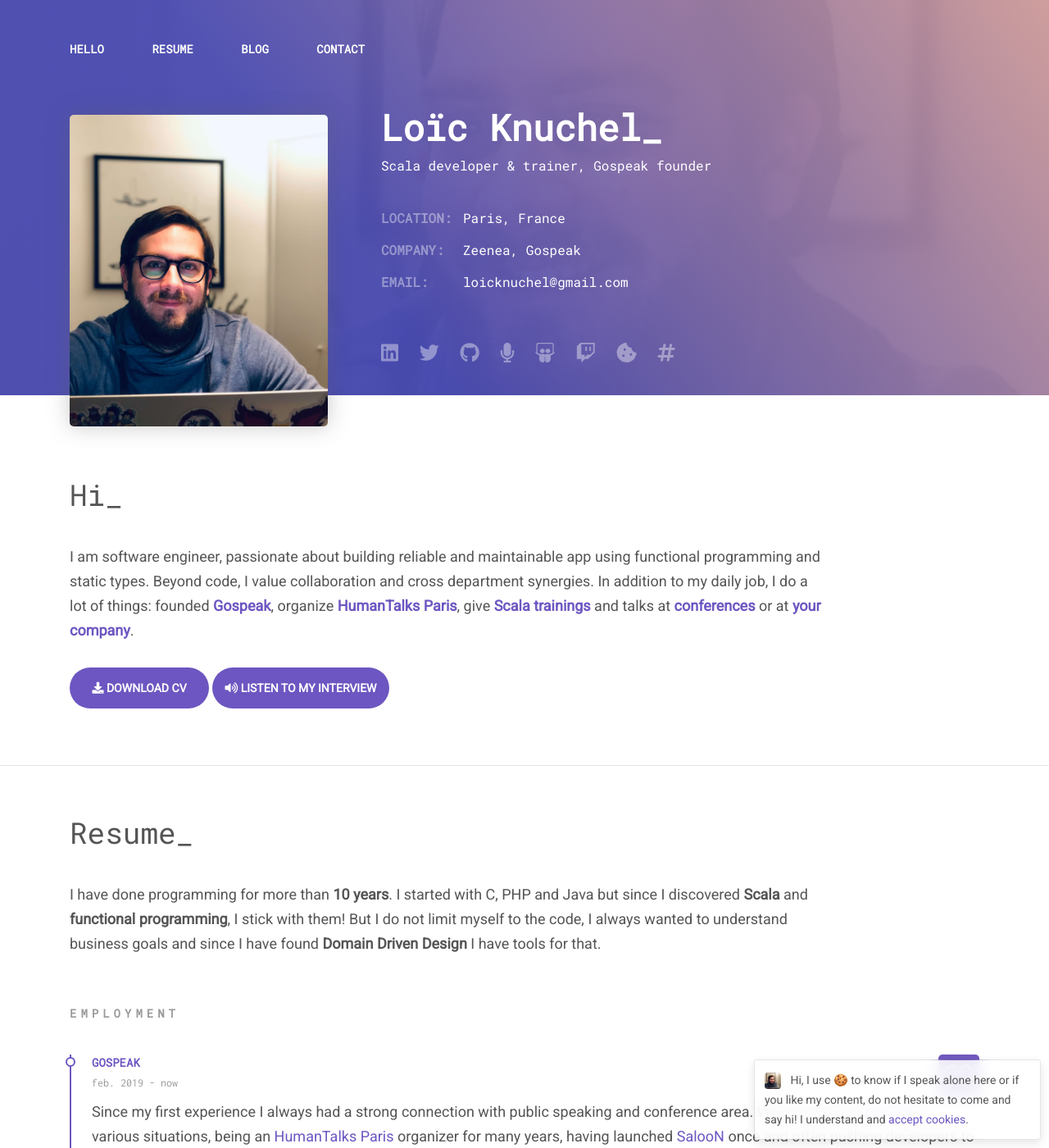
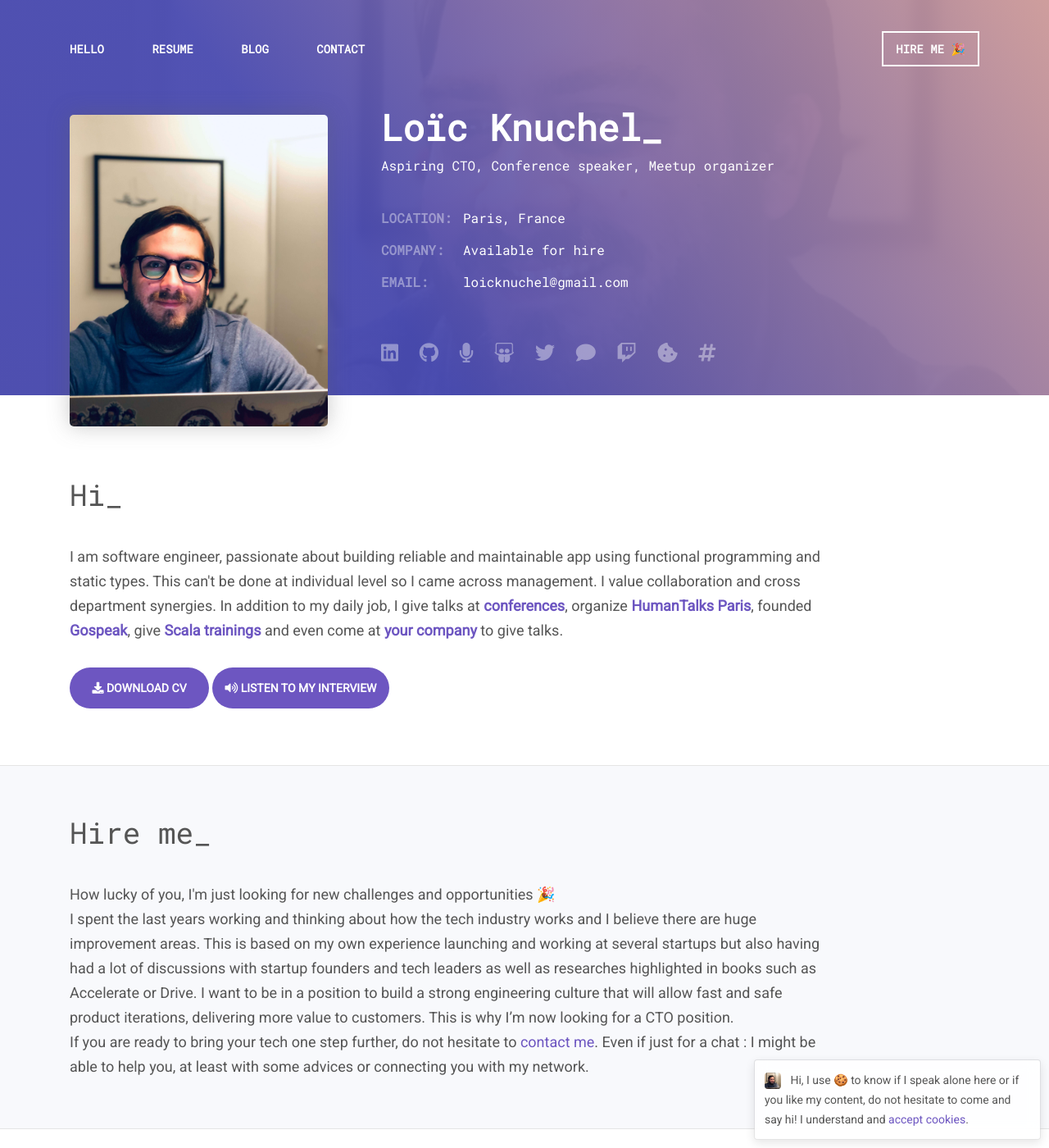
Before and after one commit to loicknuchel/loicknuchel.github.io, a Jekyll site: the page built from index.html, in a window 1280 px wide and 1400 px high. Shown: the whole window at 82% size. Built offline with Jekyll 4.4.1, drawn with Linux system fonts in a browser that asks for light colours; nearby versions of some CDN libraries; comment, search, counter and statistics services are not loaded.

Commit message:
Add hire me CTO section

```diff
--- a/_config.yml
+++ b/_config.yml
@@ -2,7 +2,7 @@
 title: "Loïc Knuchel"
 logo: "/assets/img/avatar.jpg"
 twitter: "loicknuchel"
-hireme: false
+hireme: true
 permalink: /blog/:year/:month/:day/:title
 
 collections:
--- a/index.html
+++ b/index.html
@@ -23,26 +23,26 @@
             </div>
             <div class="col-md-8">
                 <p class="personal-profile__name">Loïc Knuchel_</p>
-                <p class="personal-profile__work">Scala developer & trainer, Gospeak founder</p>
+                <p class="personal-profile__work">Aspiring CTO, Conference speaker, Meetup organizer</p>
                 <div class="personal-profile__contacts">
                     <dl class="contact-list contact-list__opacity-titles">
                         <dt>Location:</dt><dd>Paris, France</dd>
-                        <dt>Company:</dt><dd><a href="https://zeenea.com" target="_blank">Zeenea</a>, <a href="https://gospeak.io" target="_blank">Gospeak</a></dd>
+                        <dt>Company:</dt><dd>Available for hire</dd>
                         <dt>Email:</dt><dd>lo<b></b>icknuche<span>l@</span>gm<i></i>ail<span>.c</span>om</dd>
                         <dt>&nbsp;</dt><dd>&nbsp;</dd>
                     </dl>
                 </div>
                 <p class="personal-profile__social">
                     <a href="https://linkedin.com/in/loicknuchel" target="_blank" title="LinkedIn" data-toggle="tooltip"><i class="fab fa-linkedin"></i></a>
-                    <a href="https://twitter.com/loicknuchel" target="_blank" title="Twitter" data-toggle="tooltip"><i class="fab fa-twitter"></i></a>
                     <a href="https://github.com/loicknuchel" target="_blank" title="Github" data-toggle="tooltip"><i class="fab fa-github"></i></a>
                     <a href="https://gospeak.io/speakers/loicknuchel" target="_blank" title="Gospeak" data-toggle="tooltip"><i class="fas fa-microphone"></i></a>
                     <a href="https://slideshare.net/loicknuchel" target="_blank" title="SlideShare" data-toggle="tooltip"><i class="fab fa-slideshare"></i></a>
+                    <a href="https://twitter.com/loicknuchel" target="_blank" title="Twitter" data-toggle="tooltip"><i class="fab fa-twitter"></i></a>
+                    <a href="./blog" title="Blog" data-toggle="tooltip"><i class="fas fa-comment"></i></i></a>
                     <a href="https://twitch.tv/loicknu" target="_blank" title="Twitch" data-toggle="tooltip"><i class="fab fa-twitch"></i></a>
                     <a href="http://www.brownbaglunch.fr/baggers.html#loic-knuchel" target="_blank" title="Brown Bag Lunch" data-toggle="tooltip"><i class="fas fa-cookie-bite"></i></a>
                     <a href="https://www.malt.fr/profile/loicknuchel" target="_blank" title="Malt" data-toggle="tooltip"><i class="fas fa-hashtag"></i></a>
-                    <!--<a href="#" target="_blank" title="Blog" data-toggle="tooltip"><i class="fas fa-comment"></i></i></a>
-                    <a href="#" target="_blank" title="dev.to" data-toggle="tooltip"><i class="fab fa-dev"></i></a>
+                    <!--<a href="#" target="_blank" title="dev.to" data-toggle="tooltip"><i class="fab fa-dev"></i></a>
                     <a href="#" target="_blank" title="Medium" data-toggle="tooltip"><i class="fab fa-medium"></i></a>-->
                 </p>
             </div>
@@ -58,13 +58,14 @@
             <h2 class="section__title" data-typing-effect="90%">Hi_</h2>
             <p class="section__description">
                 I am software engineer, passionate about building reliable and maintainable app using functional programming and static types.
-                Beyond code, I value collaboration and cross department synergies.
-                In addition to my daily job, I do a lot of things:
+                This can't be done at individual level so I came across management.
+                I value collaboration and cross department synergies.
+                In addition to my daily job, I
+                give talks at <b><a href="https://gospeak.io/speakers/loicknuchel#speaking-history" target="_blank">conferences</a></b>,
+                organize <b><a href="https://gospeak.io/groups/humantalks-paris" target="_blank">HumanTalks Paris</a></b>,
                 founded <b><a href="https://gospeak.io" target="_blank">Gospeak</a></b>,
-                organize <b><a href="https://gospeak.io/groups/humantalks-paris" target="_blank">HumanTalks Paris</a></b>,
                 give <b><a href="https://www.humancoders.com/formations/scala" target="_blank">Scala trainings</a></b>
-                and talks at <b><a href="https://gospeak.io/speakers/loicknuchel#speaking-history" target="_blank">conferences</a></b>
-                or at <b><a href="http://www.brownbaglunch.fr/baggers.html#loic-knuchel" target="_blank">your company</a></b>.
+                and even come at <b><a href="http://www.brownbaglunch.fr/baggers.html#loic-knuchel" target="_blank">your company</a></b> to give talks.
             </p>
             <a href="/assets/CV Loïc Knuchel.pdf" class="section_btn site-btn" target="_blank"><i class="fas fa-download"></i> Download CV</a>
             <a href="https://anchor.fm/parcoursdev/episodes/Parcours-de-Loc-Knuchel--dveloppeur-Scala-et-Technical-Leader-ea72m0" class="section_btn site-btn" target="_blank"><i class="fas fa-volume-up"></i> Listen to my interview</a>
@@ -84,11 +85,13 @@
                 <h2 class="section__title" data-typing-effect="90%">Hire me_</h2>
                 <p class="mb-0">
                     How lucky of you, I'm just looking for new challenges and opportunities <i class="emoji party-popper"></i><br>
-                    As a software craftsman I always seek to build <b>robust software and engineering practices</b>.
-                    Mainly using functional programming and static types but also knowledge sharing and continuous improvement.<br>
-                    Therefore I'm looking to <b>help organizations build a strong engineering culture</b> to deliver valuable software iteratively.
-                    I truly believe that high speed is achieved with best quality and professionalism.<br>
-                    If you have such needs, do not hesitate to <a href="#contact">contact me</a>.
+                    I spent the last years working and thinking about how the tech industry works and I believe there are huge improvement areas.
+                    This is based on my own experience launching and working at several startups
+                    but also having had a lot of discussions with startup founders and tech leaders
+                    as well as researches highlighted in books such as Accelerate or Drive.
+                    I want to be in a position to build a strong engineering culture that will allow fast and safe product iterations, delivering more value to customers.
+                    This is why I’m now looking for a CTO position.<br>
+                    If you are ready to bring your tech one step further, do not hesitate to <a href="#contact">contact me</a>.
                     Even if just for a chat : I might be able to help you, at least with some advices or connecting you with my network.
                 </p>
             </div>
```
